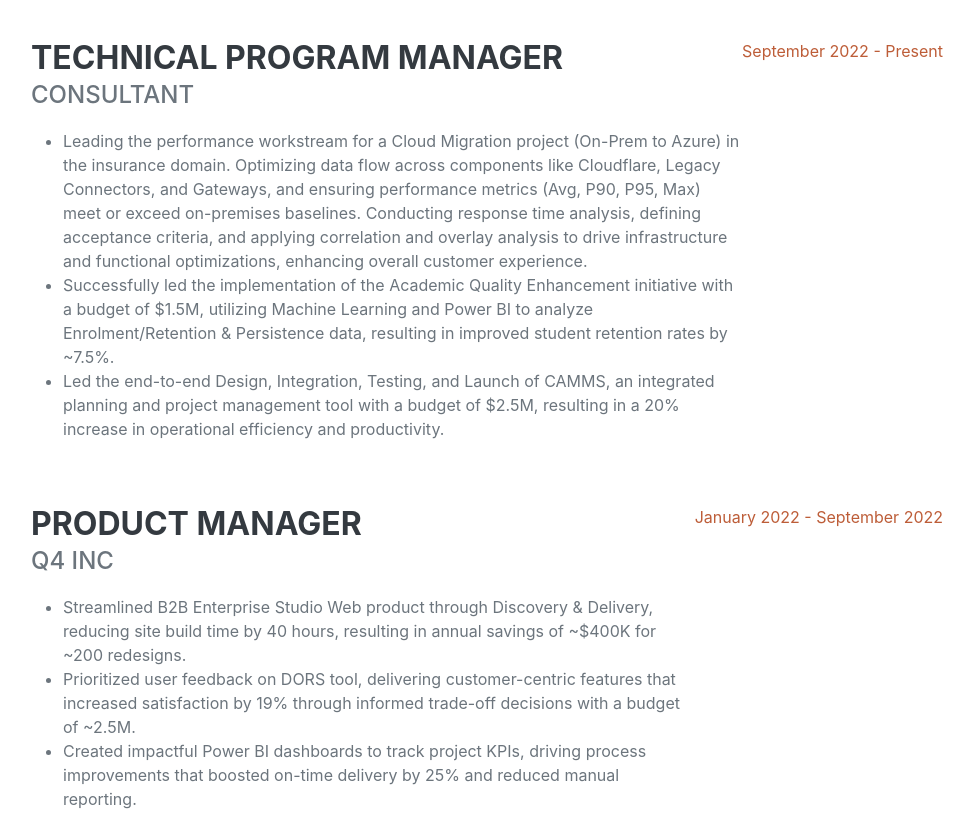
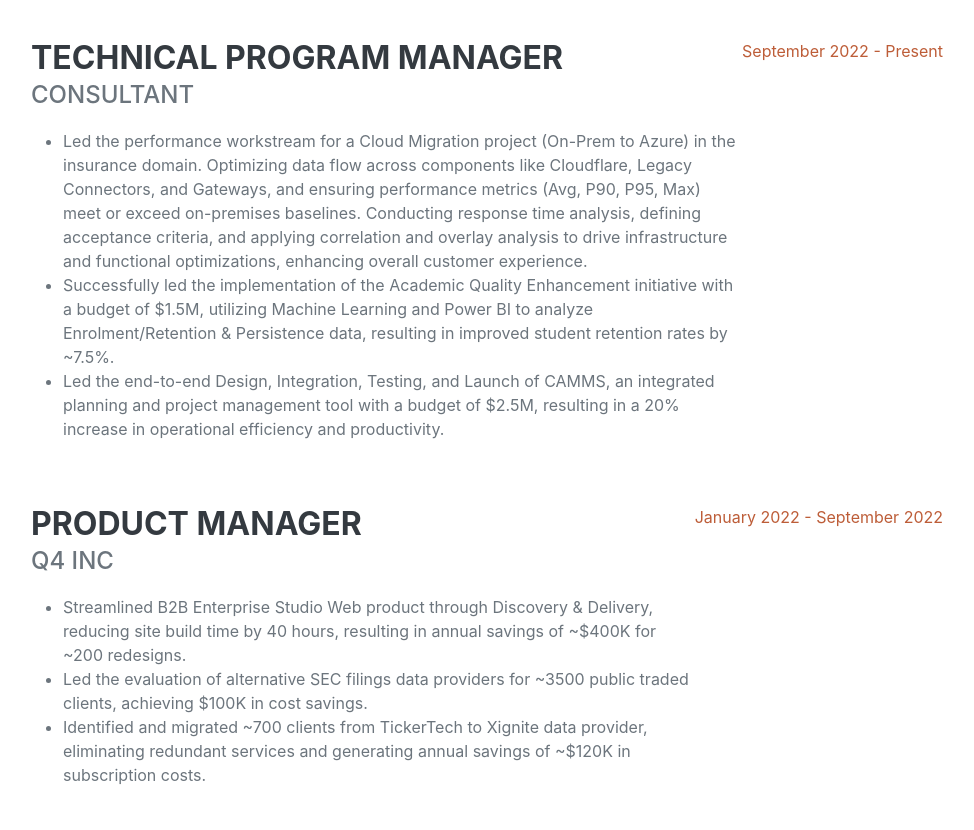
Before and after one commit to sruthianem89/Cloud-Resume-Challenge, a website: page frontend/index.html in a window 1280 px wide. Shown: the part 1520-2350 px from the top of the page, without its empty margins (289-1263 px from the left). Drawn offline with nearby package versions, Linux system fonts and the light colour scheme; no server answers; a web font is replaced by a local one.

Commit message:
Updated experience details

```diff
--- a/frontend/index.html
+++ b/frontend/index.html
@@ -77,7 +77,7 @@
                                 <li>Identifying AI use cases for the InsurQuote project to automate and streamline labor-intensive processes. Developing an AI workflow to address challenges with outdated resources and stability by using Azure Document Intelligence to convert carrier rate filings (PDFs) into JSON, automating data processing to enhance efficiency and reduce manual effort.</li>
                             </ul>
                         </div>
-                        <div class="flex-shrink-0"><span class="text-primary">Jan 2024 - Present</span></div>
+                        <div class="flex-shrink-0"><span class="text-primary">Mar 2024 - Present</span></div>
                     </div>
 
                     <div class="d-flex flex-column flex-md-row justify-content-between mb-5">
@@ -90,7 +90,7 @@
                                 }
                             </style>-->
                             <ul>
-                                <li>Leading the performance workstream for a Cloud Migration project (On-Prem to Azure) in the insurance domain. Optimizing data flow across components like Cloudflare, Legacy Connectors, and Gateways, and ensuring performance metrics (Avg, P90, P95, Max) meet or exceed on-premises baselines. Conducting response time analysis, defining acceptance criteria, and applying correlation and overlay analysis to drive infrastructure and functional optimizations, enhancing overall customer experience.</li>
+                                <li>Led the performance workstream for a Cloud Migration project (On-Prem to Azure) in the insurance domain. Optimizing data flow across components like Cloudflare, Legacy Connectors, and Gateways, and ensuring performance metrics (Avg, P90, P95, Max) meet or exceed on-premises baselines. Conducting response time analysis, defining acceptance criteria, and applying correlation and overlay analysis to drive infrastructure and functional optimizations, enhancing overall customer experience.</li>
                                 <li>Successfully led the implementation of the Academic Quality Enhancement initiative with a budget of $1.5M, utilizing Machine Learning and Power BI to analyze Enrolment/Retention & Persistence data, resulting in improved student retention rates by ~7.5%.</li>
                                 <li>Led the end-to-end Design, Integration, Testing, and Launch of CAMMS, an integrated planning and project management tool with a budget of $2.5M, resulting in a 20% increase in operational efficiency and productivity.</li>
                             </ul>
@@ -112,8 +112,8 @@
                         -->
                             <ul>
                                 <li>Streamlined B2B Enterprise Studio Web product through Discovery & Delivery, reducing site build time by 40 hours, resulting in annual savings of ~$400K for ~200 redesigns.</li>
-                                <li>Prioritized user feedback on DORS tool, delivering customer-centric features that increased satisfaction by 19% through informed trade-off decisions with a budget of ~2.5M.</li>
-                                <li>Created impactful Power BI dashboards to track project KPIs, driving process improvements that boosted on-time delivery by 25% and reduced manual reporting.</li>
+                                <li>Led the evaluation of alternative SEC filings data providers for ~3500 public traded clients, achieving $100K in cost savings.</li>
+                                <li>Identified and migrated ~700 clients from TickerTech to Xignite data provider, eliminating redundant services and generating annual savings of ~$120K in subscription costs.</li>
                             </ul>
                         </div>
                         <div class="flex-shrink-0"><span class="text-primary">January 2022 - September 2022</span></div>
```
